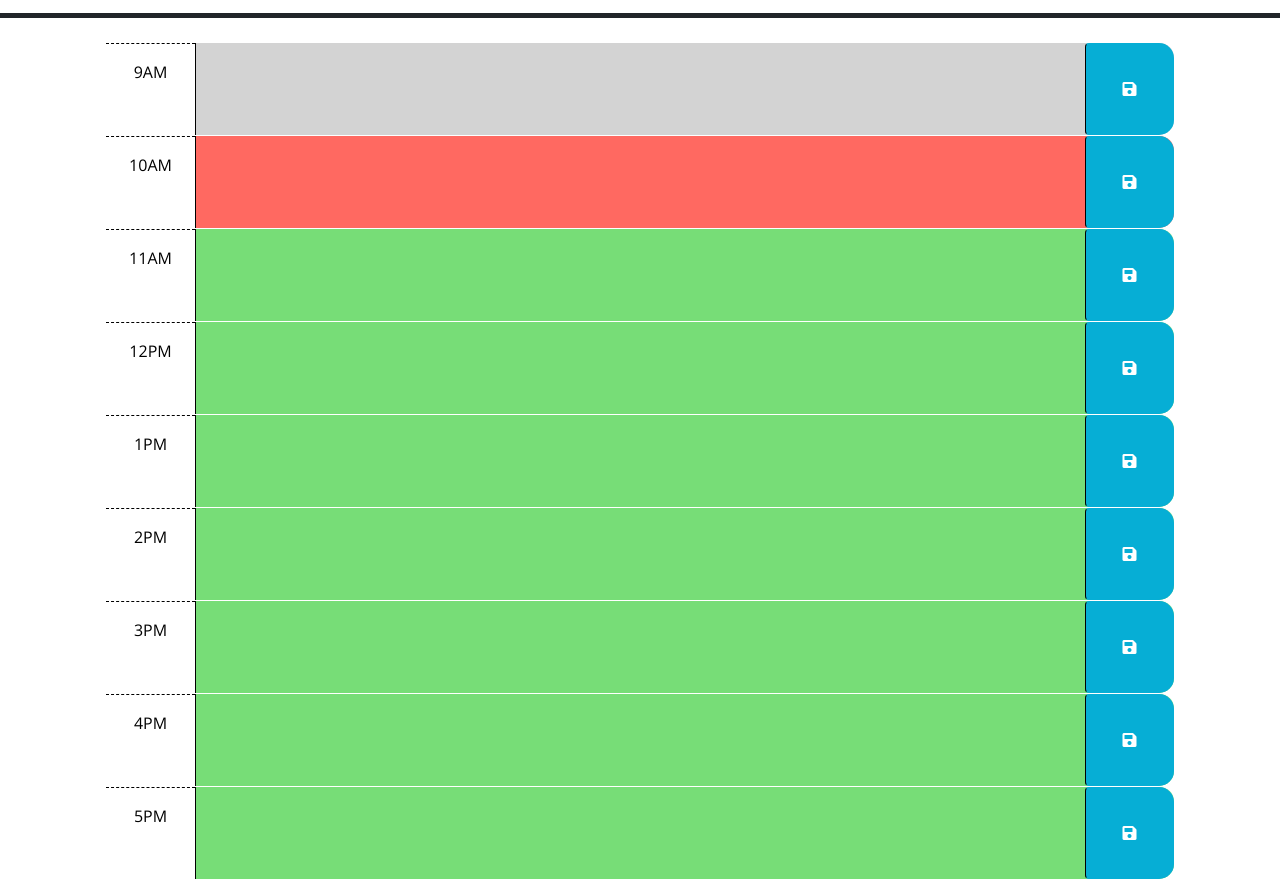
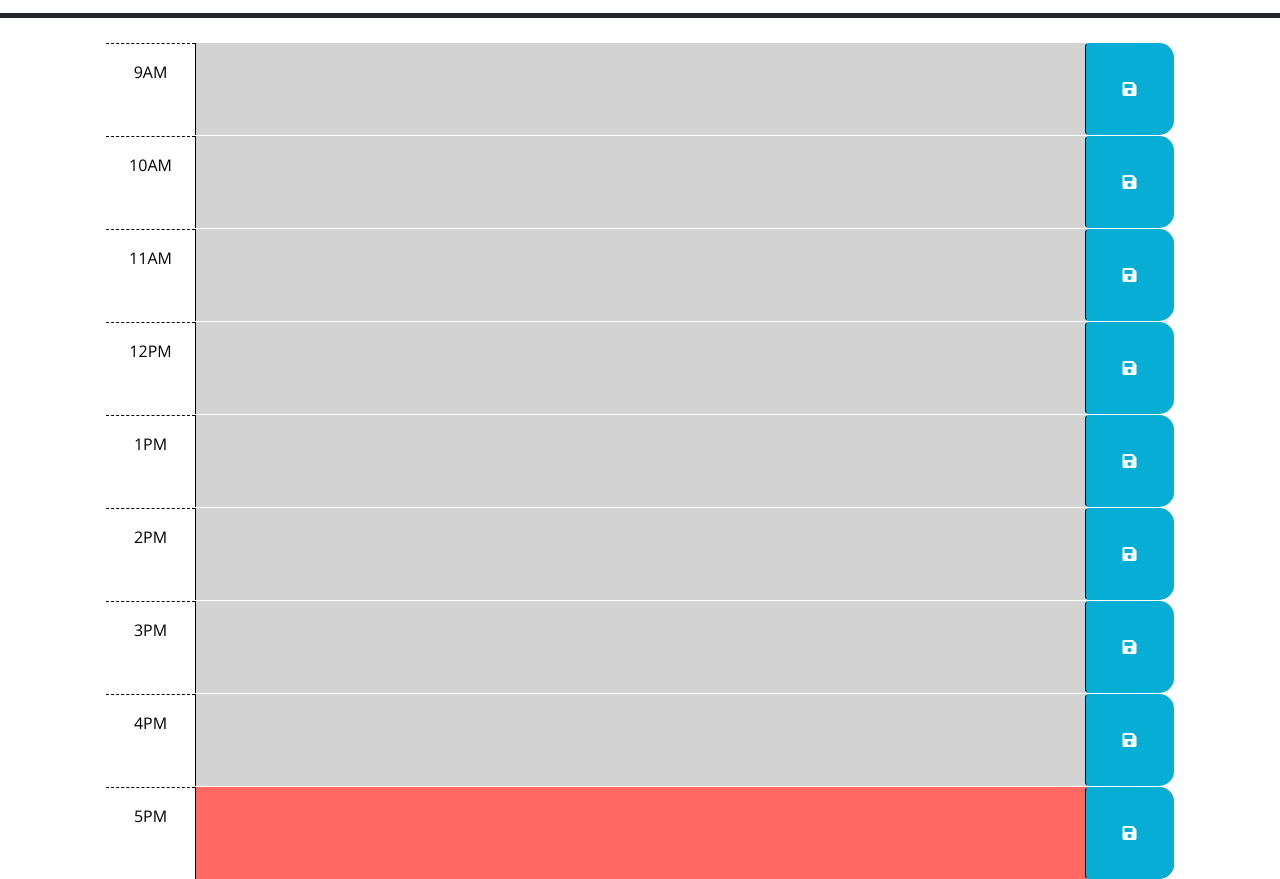
Before and after one commit to Mutasim-c/Third-Party-APIs-Work-Day-Scheduler-Mutasim, a plain HTML site: page index.html in a window 1280 px wide. Shown: the part 260-1139 px from the top of the page. Drawn offline with nearby package versions, Linux system fonts and the light colour scheme.

Commit message:
each timeblock is color coded to indicate whether it is in the past, present, or future

```diff
--- a/index.html
+++ b/index.html
@@ -28,7 +28,7 @@
       <p class="lead">A simple calendar app for scheduling your work day</p>
       <p id="currentDay" class="lead"></p>
     </header>
-    <div class="container-lg px-5">
+    <div id ="root" class="container-lg px-5">
       <!-- Use class for "past", "present", and "future" to apply styles to the
         time-block divs accordingly. The javascript will need to do this by
         adding/removing these classes on each div by comparing the hour in the
@@ -40,7 +40,7 @@
         -->
 
       <!-- Example of a past time block. The "past" class adds a gray background color. -->
-      <div id="hour-9" class="row time-block past">
+      <div id="9" class="row time-block past">
         <div class="col-2 col-md-1 hour text-center py-3">9AM</div>
         <textarea class="col-8 col-md-10 description" rows="3"> </textarea>
         <button class="btn saveBtn col-2 col-md-1" aria-label="save">
@@ -49,7 +49,7 @@
       </div>
 
       <!-- Example of a a present time block. The "present" class adds a red background color. -->
-      <div id="hour-10" class="row time-block present">
+      <div id="10" class="row time-block present">
         <div class="col-2 col-md-1 hour text-center py-3">10AM</div>
         <textarea class="col-8 col-md-10 description" rows="3"> </textarea>
         <button class="btn saveBtn col-2 col-md-1" aria-label="save">
@@ -58,7 +58,7 @@
       </div>
 
       <!-- Example of a future time block. The "future" class adds a green background color. -->
-      <div id="hour-11" class="row time-block future">
+      <div id="11" class="row time-block future">
         <div class="col-2 col-md-1 hour text-center py-3">11AM</div>
         <textarea class="col-8 col-md-10 description" rows="3"> </textarea>
         <button class="btn saveBtn col-2 col-md-1" aria-label="save">
@@ -66,7 +66,7 @@
         </button>
       </div>
 
-      <div id="hour-12" class="row time-block future">
+      <div id="12" class="row time-block future">
         <div class="col-2 col-md-1 hour text-center py-3">12PM</div>
         <textarea class="col-8 col-md-10 description" rows="3"> </textarea>
         <button class="btn saveBtn col-2 col-md-1" aria-label="save">
@@ -74,7 +74,7 @@
         </button>
       </div>
 
-      <div id="hour-1" class="row time-block future">
+      <div id="13" class="row time-block future">
         <div class="col-2 col-md-1 hour text-center py-3">1PM</div>
         <textarea class="col-8 col-md-10 description" rows="3"> </textarea>
         <button class="btn saveBtn col-2 col-md-1" aria-label="save">
@@ -82,7 +82,7 @@
         </button>
       </div>
 
-      <div id="hour-2" class="row time-block future">
+      <div id="14" class="row time-block future">
         <div class="col-2 col-md-1 hour text-center py-3">2PM</div>
         <textarea class="col-8 col-md-10 description" rows="3"> </textarea>
         <button class="btn saveBtn col-2 col-md-1" aria-label="save">
@@ -90,7 +90,7 @@
         </button>
       </div>
 
-      <div id="hour-3" class="row time-block future">
+      <div id="15" class="row time-block future">
         <div class="col-2 col-md-1 hour text-center py-3">3PM</div>
         <textarea class="col-8 col-md-10 description" rows="3"> </textarea>
         <button class="btn saveBtn col-2 col-md-1" aria-label="save">
@@ -98,7 +98,7 @@
         </button>
       </div>
 
-      <div id="hour-4" class="row time-block future">
+      <div id="16" class="row time-block future">
         <div class="col-2 col-md-1 hour text-center py-3">4PM</div>
         <textarea class="col-8 col-md-10 description" rows="3"> </textarea>
         <button class="btn saveBtn col-2 col-md-1" aria-label="save">
@@ -106,7 +106,7 @@
         </button>
       </div>
 
-      <div id="hour-5" class="row time-block future">
+      <div id="17" class="row time-block future">
         <div class="col-2 col-md-1 hour text-center py-3">5PM</div>
         <textarea class="col-8 col-md-10 description" rows="3"> </textarea>
         <button class="btn saveBtn col-2 col-md-1" aria-label="save">
--- a/script.js
+++ b/script.js
@@ -15,6 +15,21 @@ $(function () {
   // past, present, and future classes? How can Day.js be used to get the
   // current hour in 24-hour time?
   //
+  var time = dayjs().format('H')
+  for (var i = 0; i < 9; i++){
+    var hour = $('#root').children().eq(i);
+    var ids = hour.attr('id');
+
+    if(+time > +ids){
+      hour.attr('class', 'row time-block past');
+    }else if(+time < +ids){
+      hour.attr('class', 'row time-block future');
+    }else{
+      hour.attr('class', 'row time-block present');
+    }
+  }
+  // var rootEl = $('#root');
+  // console.log(typeof(rootEl.attr('id')));
   // TODO: Add code to get any user input that was saved in localStorage and set
   // the values of the corresponding textarea elements. HINT: How can the id
   // attribute of each time-block be used to do this?
```
